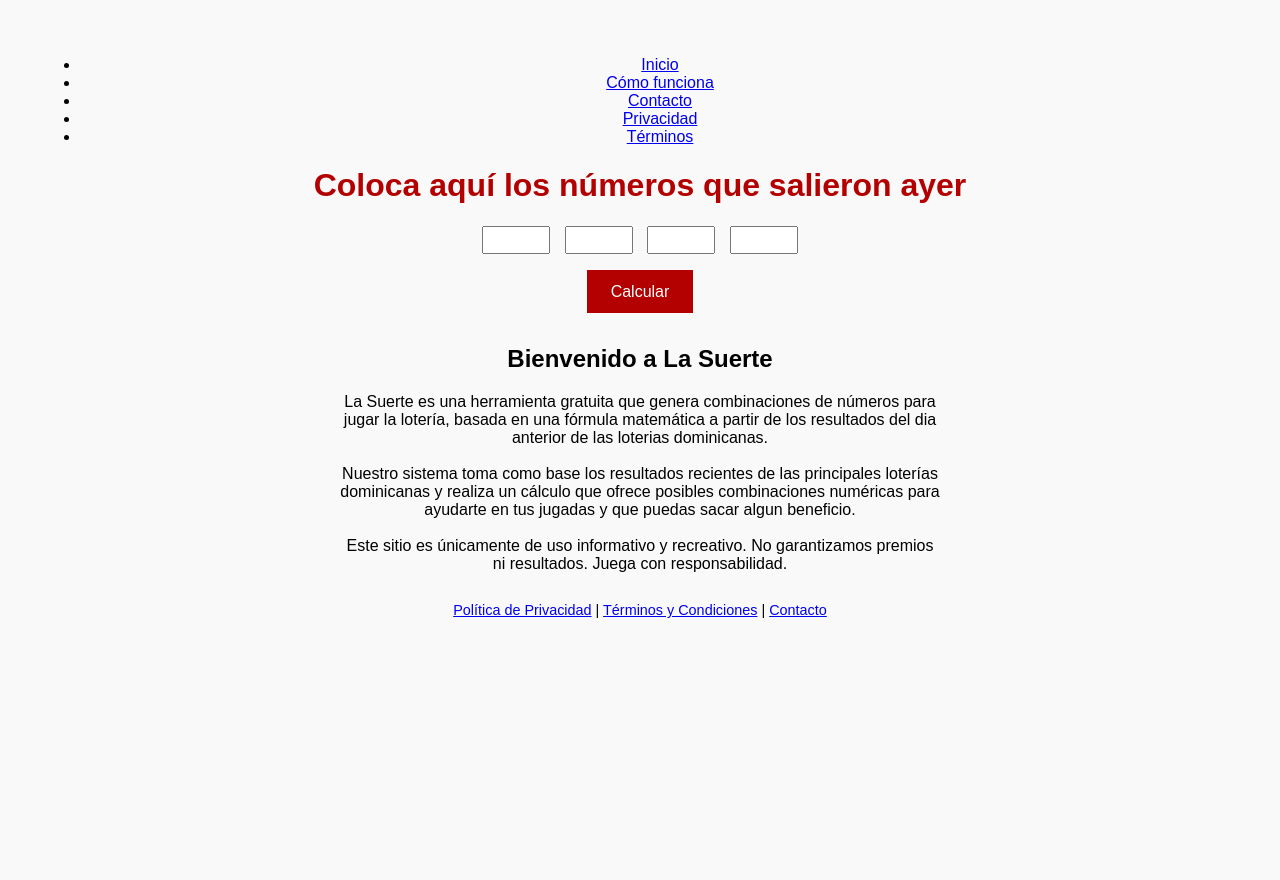
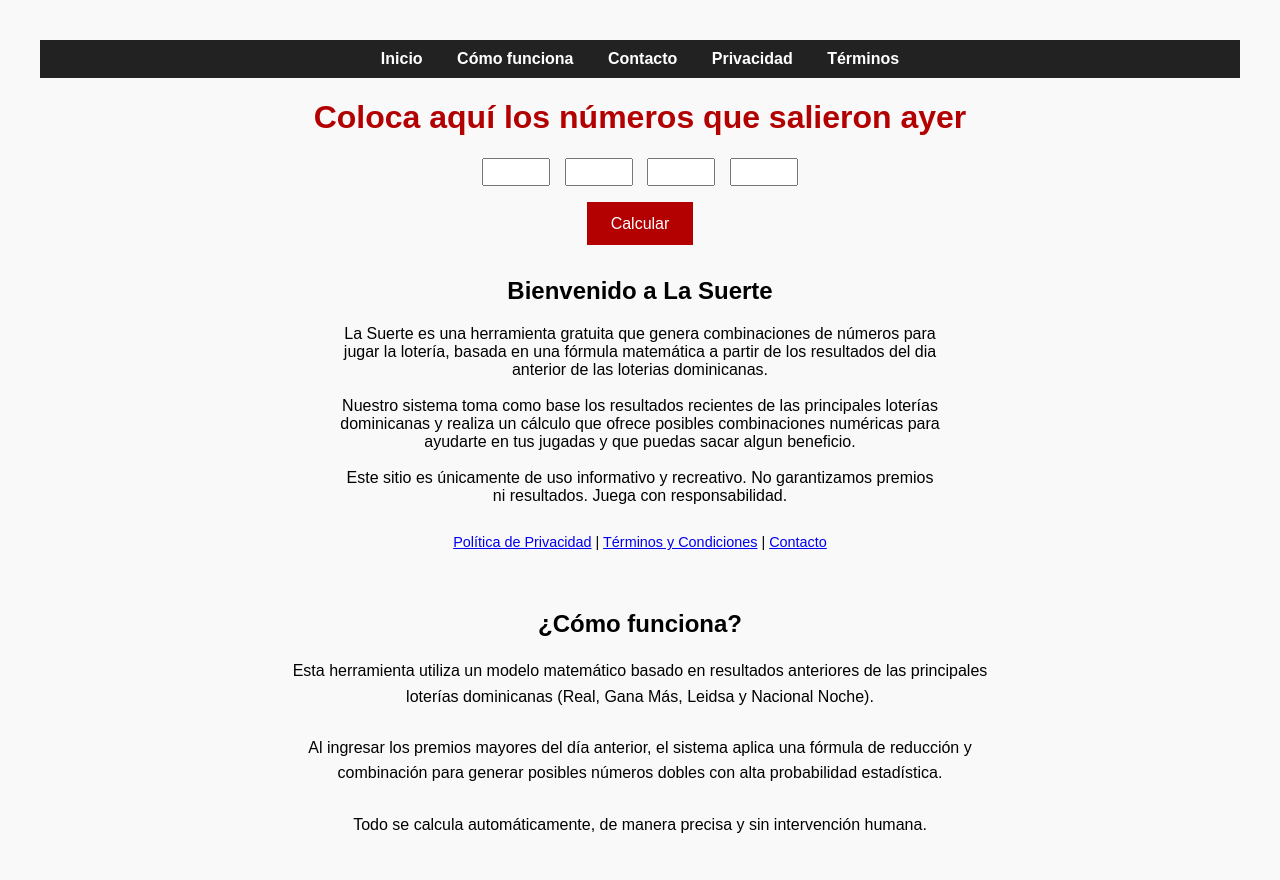
Before and after one commit to milin1727/la-suerte, a plain HTML site: page index.html in a window 1280 px wide. Before the commit the page ends 800 px from the top, so only its background shows below. Drawn offline with Linux system fonts and the light colour scheme.

Commit message:
Update index.html

```diff
--- a/index.html
+++ b/index.html
@@ -4,6 +4,36 @@
   <meta charset="UTF-8">
   <meta name="viewport" content="width=device-width, initial-scale=1.0">
   <title>Coloca aquí los números que salieron ayer</title>
+  <style>
+  .navbar {
+    background-color: #222;
+    padding: 10px 0;
+    text-align: center;
+  }
+
+  .navbar ul {
+    list-style-type: none;
+    margin: 0;
+    padding: 0;
+  }
+
+  .navbar ul li {
+    display: inline-block;
+    margin: 0 15px;
+  }
+
+  .navbar ul li a {
+    text-decoration: none;
+    color: white;
+    font-weight: bold;
+    font-family: sans-serif;
+    transition: color 0.3s;
+  }
+
+  .navbar ul li a:hover {
+    color: #ffcc00;
+  }
+</style>
   <style>
     body {
       font-family: sans-serif;
@@ -126,5 +156,17 @@ Este sitio es únicamente de uso informativo y recreativo. No garantizamos premi
     <a href="terminos.html">Términos y Condiciones</a> |
     <a href="contacto.html">Contacto</a>
   </footer>
+  <section id="como-funciona" style="padding: 40px 20px; background-color: #f9f9f9; font-family: sans-serif;">
+  <h2 style="text-align: center;">¿Cómo funciona?</h2>
+  <p style="max-width: 700px; margin: auto; line-height: 1.6; font-size: 16px;">
+    Esta herramienta utiliza un modelo matemático basado en resultados anteriores de las principales loterías
+    dominicanas (Real, Gana Más, Leidsa y Nacional Noche).
+    <br><br>
+    Al ingresar los premios mayores del día anterior, el sistema aplica una fórmula de reducción y combinación
+    para generar posibles números dobles con alta probabilidad estadística.
+    <br><br>
+    Todo se calcula automáticamente, de manera precisa y sin intervención humana.
+  </p>
+</section>
 </body>
 </html>
```
